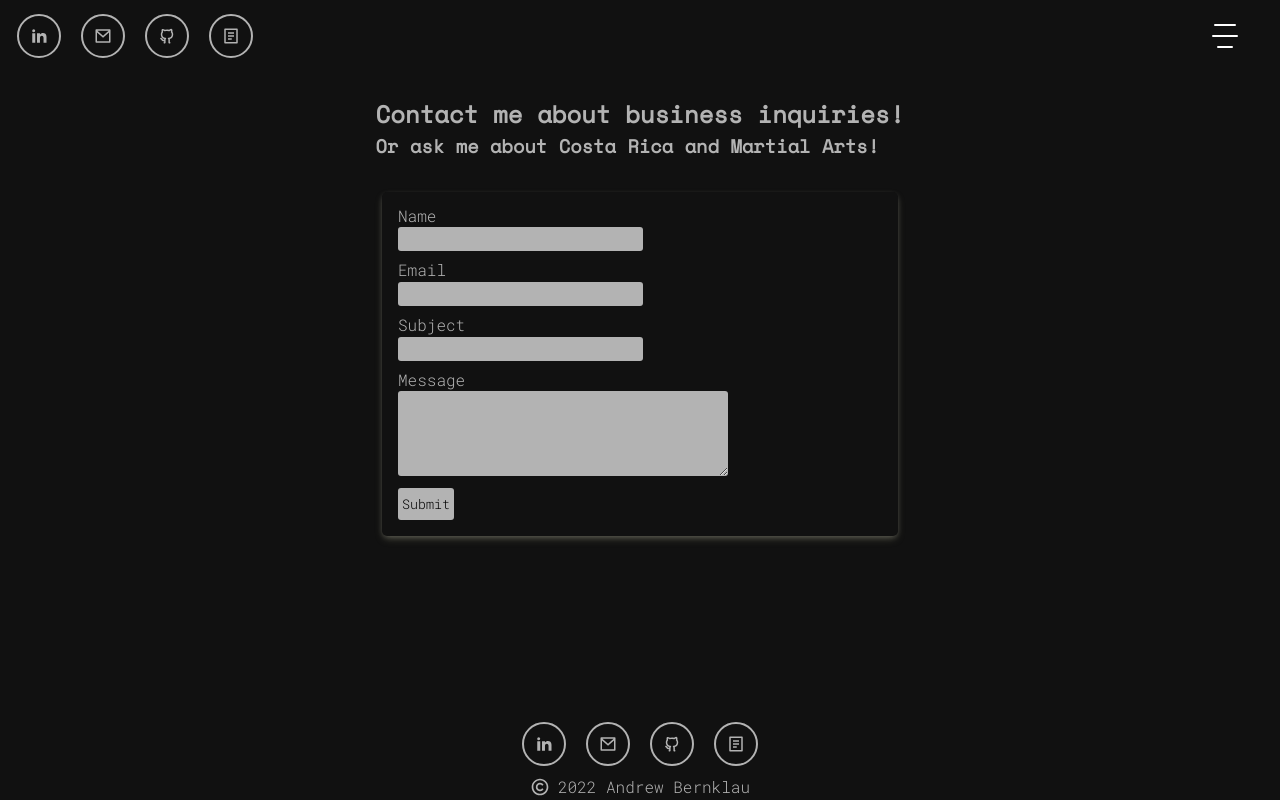
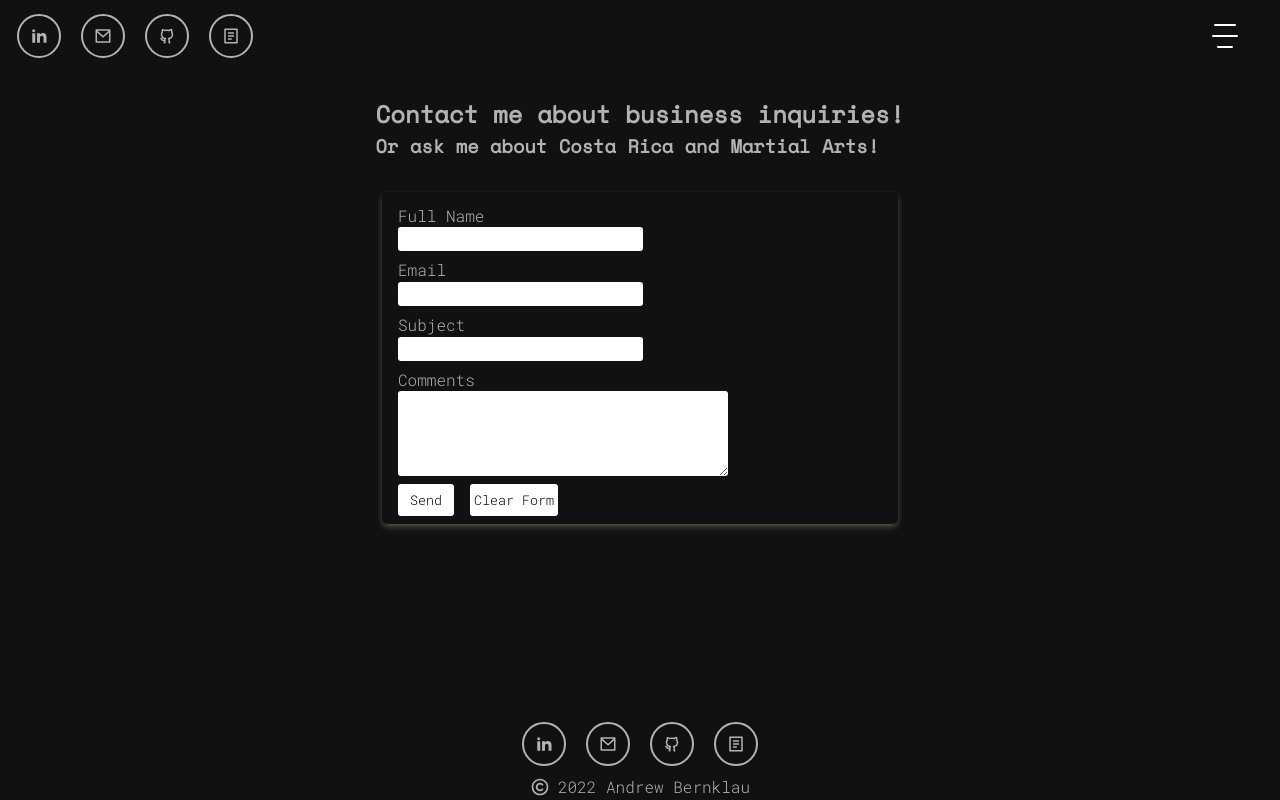
Before and after one commit to abernklau1/portfolio, a React (Create React App) app: page /contact in a window 1280 px wide. Built offline with nearby package versions, Linux system fonts and the light colour scheme.

Commit message:
Refactored contact form to use formsubmit.co and include a honeypot to remove the captcha for seamless submissions

```diff
--- a/src/components/ContactForm.js
+++ b/src/components/ContactForm.js
@@ -6,7 +6,7 @@ const initialValues = {
   name: "",
   email: "",
   subject: "",
-  message: "",
+  comments: "",
 };
 
 const ContactForm = () => {
@@ -19,14 +19,22 @@ const ContactForm = () => {
     });
   };
 
-  const handleSubmit = (e) => {
-    e.preventDefault();
-  };
+  const handleResetClick = () => {
+    setValues(initialValues);
+  }
+
 
   return (
     <section className="form-container">
-      <form action="mailto:andrewbernklau98@gmail.com">
-        <InputLabel for="name">Name</InputLabel>
+      <form action="https://formsubmit.co/andrewbernklau98@gmail.com" method="post">
+
+        {/* Honeypot */}
+        <input type="text" name="_honey" style={{ display: "none" }} />
+
+        {/* Disable Captcha */}
+        <input type="hidden" name="_captcha" value="false" />
+
+        <InputLabel for="name">Full Name</InputLabel>
         <FormInput name="name" value={values.name} onChange={handleChange} />
         <InputLabel for="email">Email</InputLabel>
         <FormInput
@@ -41,15 +49,14 @@ const ContactForm = () => {
           value={values.subject}
           onChange={handleChange}
         />
-        <InputLabel for="message">Message</InputLabel>
+        <InputLabel for="comments">Comments</InputLabel>
         <textarea
-          name="message"
-          value={values.message}
+          name="comments"
+          value={values.comments}
           onChange={handleChange}
         ></textarea>
-        <button type="submit" onClick={handleSubmit}>
-          Submit
-        </button>
+        <input type="submit" name="submit" value="Send" />
+        <input type="reset" name="reset" value="Clear Form" onClick={handleResetClick} />
       </form>
     </section>
   );
--- a/src/index.scss
+++ b/src/index.scss
@@ -196,10 +196,10 @@ a.active {
       }
   }
 
-  input, button, textarea {
+  input, textarea {
     border: none;
     outline: none;
-    background-color: #b3b3b3;
+    background-color: white;
     border-radius: 3px;
 
     // Attempt to remove the change to the input background that occurs when autofilling on Google
@@ -215,11 +215,13 @@ a.active {
     padding-right: .3rem;
     max-width: 90%;
     max-height: 300px;
+    display: block;
   }
 
-  button {
-    display: block;
-    margin: .5rem 0;
+  input[type=submit], input[type=reset] {
+    display: inline-block;
+    margin: .5rem 1rem 0 0;
+    padding-left: 0;
     width: 3.5rem;
     height: 2rem;
     border: none;
@@ -229,6 +231,10 @@ a.active {
     &:active {
       box-shadow: none;
     }
+  }
+
+  input[type=reset] {
+    width: 5.5rem;
   }
 }
 
```
